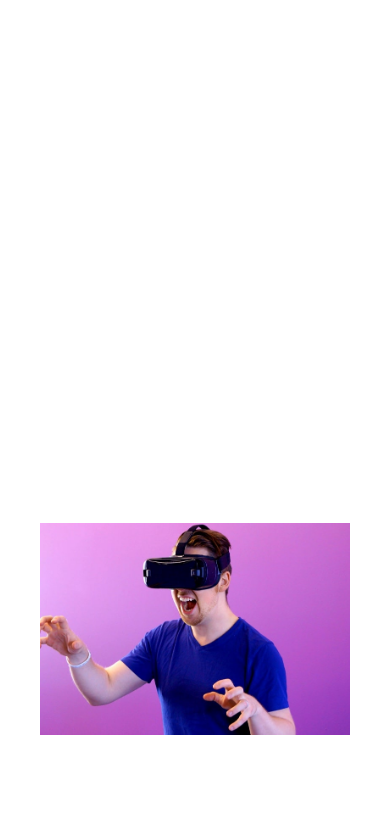
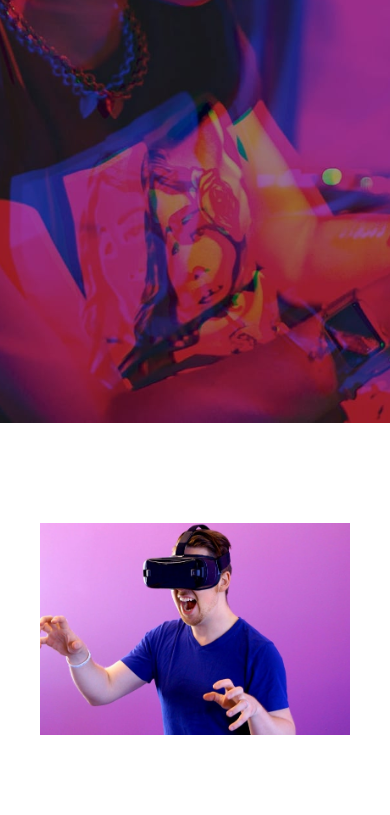
Before and after one commit to jefferson-gbarbosa/loopstudio-landing-page, a plain HTML site: page index.html in a window 390 px wide. Shown: the part 421-1236 px from the top of the page. Drawn offline with nearby package versions, Linux system fonts and the light colour scheme.

Commit message:
background updates on github pages

```diff
--- a/css/style.css
+++ b/css/style.css
@@ -103,11 +103,7 @@ header{
     position: relative;
     width: 100%;
     min-height: 100vh;
-<<<<<<< HEAD
     background:#0006 url('../images/desktop/image-hero.jpg') no-repeat center;
-=======
-    background:#0006 url('images/desktop/image-hero.jpg') no-repeat center;
->>>>>>> 0add851573040eb4ee68ec80c402232896dceda4
     background-size: cover;
     background-blend-mode: multiply;
 }
@@ -410,7 +406,7 @@ footer{
        padding: 20px;
     }
     .banner{
-        background: url('images/mobile/image-hero.jpg') center no-repeat;
+        background: url('../images/mobile/image-hero.jpg') center no-repeat;
         background-size: cover;
     }
 
```
